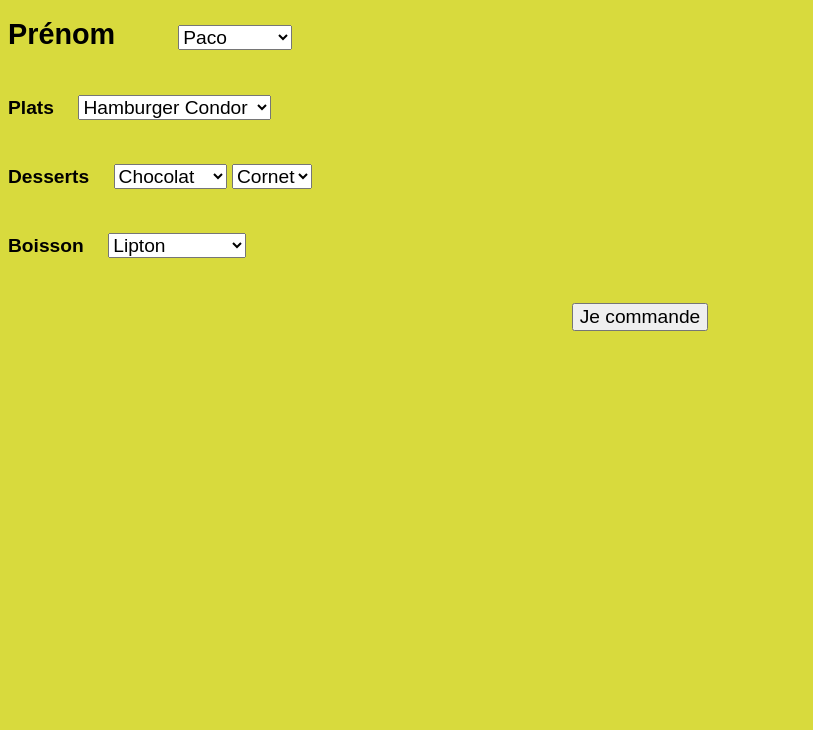
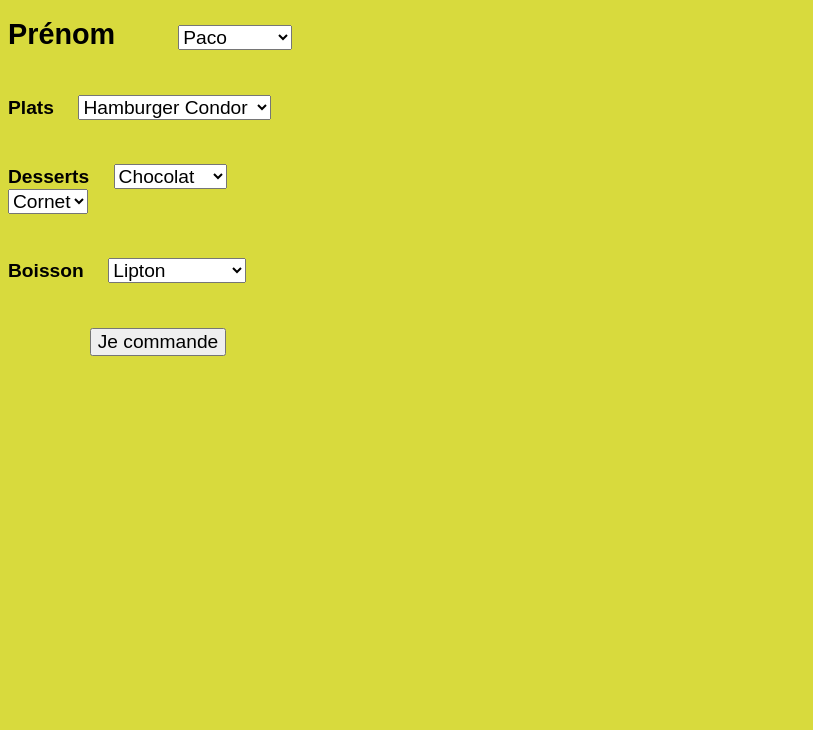
Before and after one commit to razoons/razoonkids, a plain HTML site: page index.html in a window 1280 px wide. Shown: the part 70-800 px from the top of the page, without its empty margins (0-813 px from the left). Drawn offline with Linux system fonts and the light colour scheme.

Commit message:
Update index.html

```diff
--- a/index.html
+++ b/index.html
@@ -4,9 +4,11 @@
 		<title>Razoon Kids</title>
 			<style>
 				body{
-					background-color:#d8da3d}
-				body{font-family:arial}
-				body{font-size:1.2rem}
+					background-color:#d8da3d;
+					font-family:arial;
+					font-size:1.2rem;
+					width:300px;
+					}
 				h1{
 					text-align: center;
 					font-family: "Source Sans Pro",sans-serif;
```
